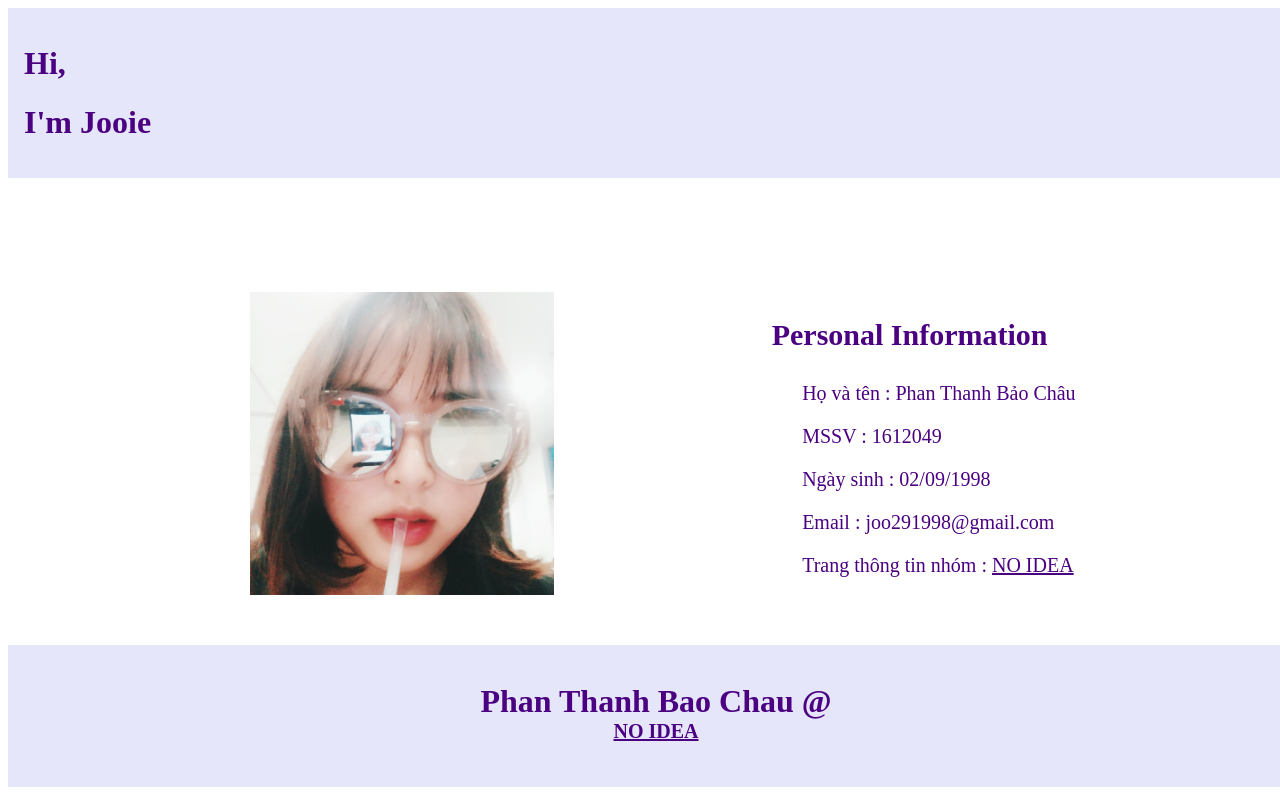
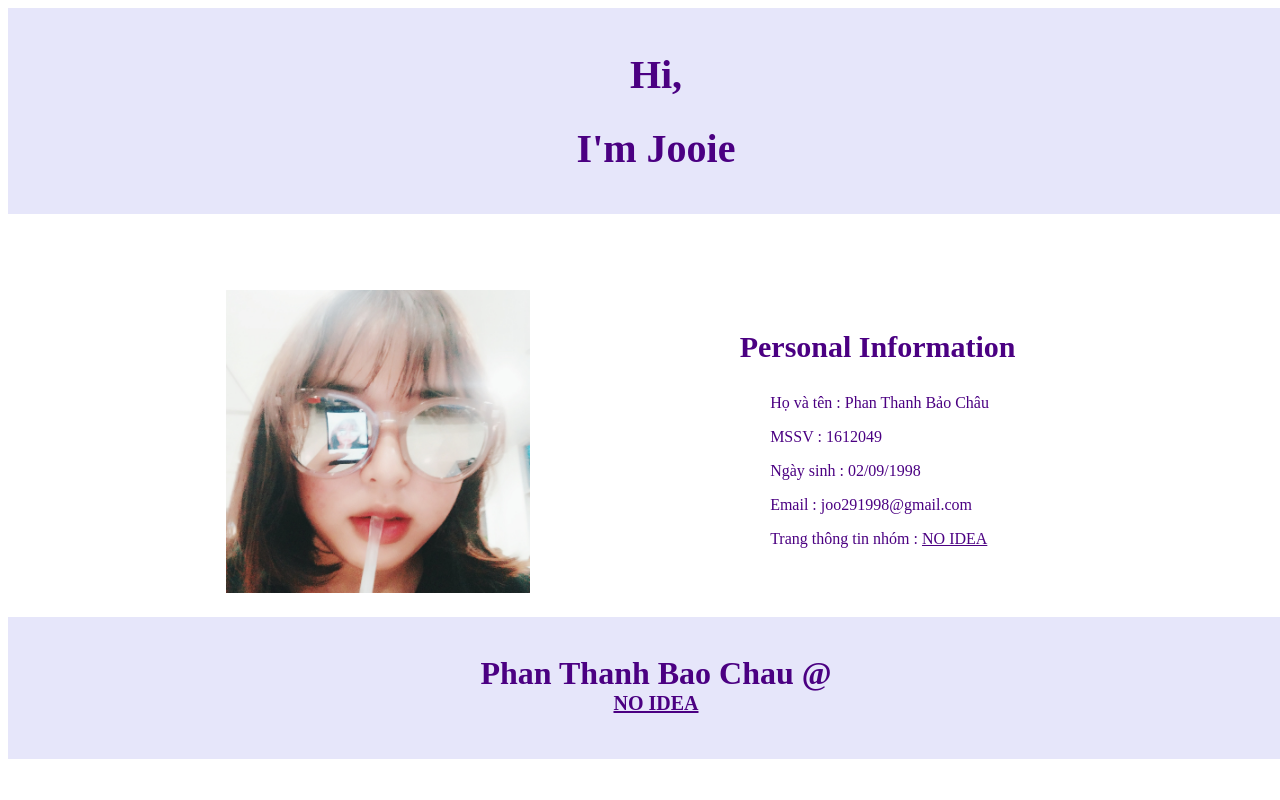
Before and after one commit to JtotheDoubleO/group-website, a plain HTML site: page members/1612049/1612049.html in a window 1280 px wide. Shown: the top 800 px of the page. Drawn offline with Linux system fonts and the light colour scheme.

Commit message:
Update personal web-page and css file

```diff
--- a/default.css
+++ b/default.css
@@ -28,6 +28,7 @@ ul li
 {
     padding: 1em;
     font-size: 20px;
+    color: indigo;
 }
 #group-photo
 {
@@ -55,7 +56,6 @@ footer
     margin-top: 10%;
     margin-left: 10%;
     width: 80%;
-    color:indigo;
     border-top-style: groove;
     border-top-color: indigo;
     border-bottom-style: groove;
@@ -97,3 +97,55 @@ footer a
     font-size: 20px;
     height: 30px;
 }
+#personal
+{
+    display: inline-block;
+}
+#portrait
+{
+    width: 40%;
+    padding: 1em;
+    float: left;
+    display: block;
+}
+.hidden
+{
+    visibility: hidden;
+}
+#my-portrait
+{
+    width: 60%;
+    height: 60%;
+    margin-right: auto;
+    margin-left: 40%;
+}
+#personal-info
+{
+    width: 50%;
+    padding: 1em;
+    float: left;
+    display: block;
+    margin-left: auto;
+    margin-top: 70px;
+}
+h1.article-header
+{
+    font-size: 30px;
+    text-align: center;
+    color: indigo;
+}
+#personal-info-detail
+{
+    text-align: justify;
+    display: block;
+    margin-left: 33%;
+    color: indigo;
+}
+footer
+{
+    color: indigo;
+}
+footer h1
+{
+    text-align: center;
+}
--- a/members/1612049/1612049.html
+++ b/members/1612049/1612049.html
@@ -6,26 +6,26 @@
 </head>
 <body>
     <header id="page-header">
-        <div id="page-intro">
-            <h1>
+        <div>
+            <h1 class="page-intro">
                 Hi,
             </h1>
-            <h1>
+            <h1 class="page-intro">
                 I'm Jooie
             </h1>
         </div>
     </header>
 
-    <main id="container" style="display: inline-block; color: indigo; background-color: white; width: 100%; font-size: 20px; padding: 1em;">
-        <section id="personal" style="display: inline-block;">
+    <main id="main-container">
+        <section id="personal">
 
-            <article id="portrait" style="width: 40%; padding: 1em; float: left; display: block;">
-                <h1 style="visibility: hidden;">Portrait</h1>
-                <img src="images/portrait.jpg" alt="my-portrait" style="width: 60%; height: 60%; margin-right: auto; margin-left: 40%;"/>
+            <article id="portrait">
+                <h1 class="hidden">Portrait</h1>
+                <img id="my-portrait" src="images/portrait.jpg" alt="my-portrait"/>
             </article>
-            <article id="personal-info" style="width: 50%; padding: 1em; float: left; display: block; margin-left: auto; margin-top: 70px;">
-                <h1 style="font-size: 30px; text-align: center;">Personal Information</h1>
-                <div style="text-align: justify; display: block; margin-left: 33%">
+            <article id="personal-info">
+                <h1 class="article-header">Personal Information</h1>
+                <div id="personal-info-detail">
                     <p>Họ và tên            : Phan Thanh Bảo Châu</p>
                     <p>MSSV                 : 1612049</p>
                     <P>Ngày sinh            : 02/09/1998</P>
@@ -36,7 +36,7 @@
         </section>
     </main>
     <footer>
-        <h1 style="color: indigo; text-align: center;">Phan Thanh Bao Chau @ <a href="../../index.html" target="_blank">NO IDEA</a></h1>
+        <h1>Phan Thanh Bao Chau @ <a href="../../index.html" target="_blank">NO IDEA</a></h1>
     </footer>
 </body>
 </html>
```
